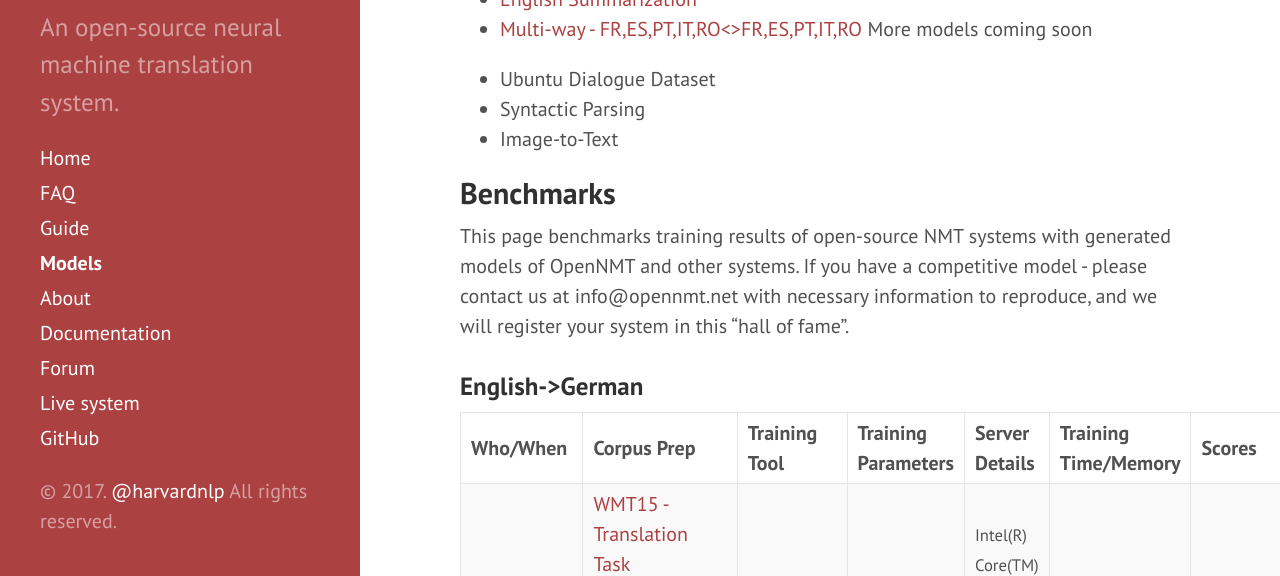
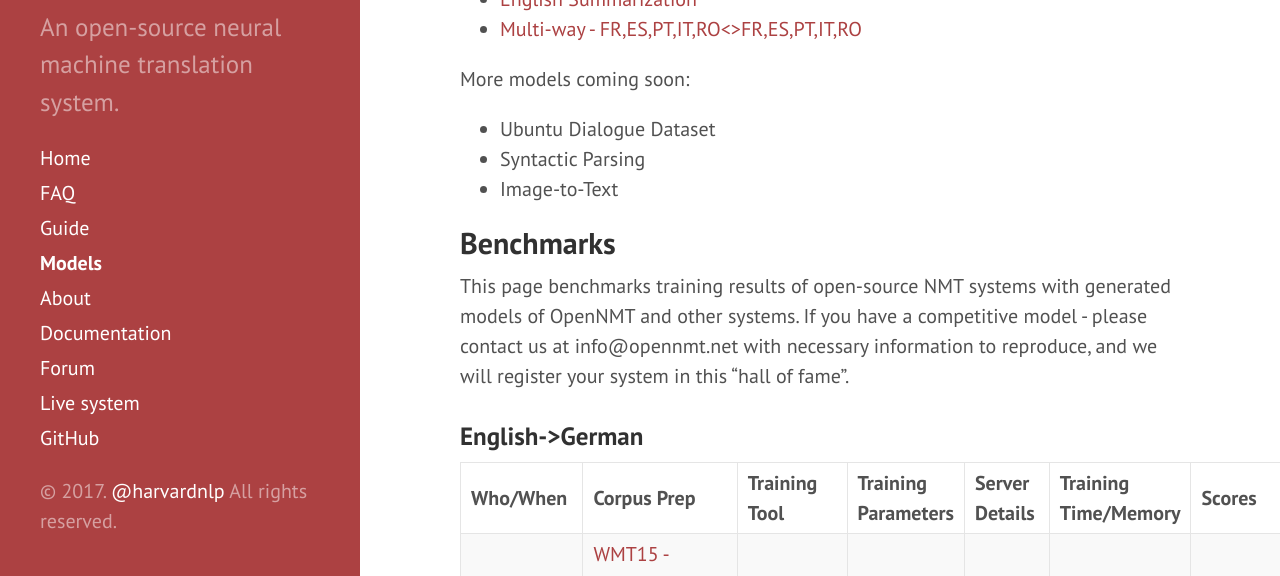
Before and after one commit to OpenNMT/opennmt.github.io, a Jekyll site: the page built from Models.md, in a window 1280 px wide and 900 px high, cut to the strip 324-900 px from the top of the window. Built offline with Jekyll 4.4.1, drawn with Linux system fonts in a browser that asks for light colours; part of the change alters nothing that is shown.

Commit message:
misc fix

```diff
--- a/Models.md
+++ b/Models.md
@@ -13,7 +13,8 @@ Available models trained using OpenNMT
 * [German -> English](https://s3.amazonaws.com/opennmt-models/onmt_baseline_wmt15-all.de-en_epoch13_8.98_release.t7)
 * [English Summarization](https://s3.amazonaws.com/opennmt-models/sum_model_epoch11_14.62.t7)
 * [Multi-way - FR,ES,PT,IT,RO<>FR,ES,PT,IT,RO](https://s3.amazonaws.com/opennmt-models/onmt_esfritptro-4-1000-600_epoch13_3.12_release.t7)
-More models coming soon
+
+More models coming soon:
 
 * Ubuntu Dialogue Dataset
 * Syntactic Parsing
@@ -32,7 +33,7 @@ If you have a competitive model - please contact us at info@opennmt.net with nec
 |:------------- |:--------------- |:-------------|:-------------------|:---------------|:-------------|:------|:-----|
 | 2016/20/12<br>Baseline | [WMT15 - Translation Task](http://www.statmt.org/wmt15/translation-task.html)<br><small>+ Raw Europarl v7<br>+ Common Crawl<br>+ News Commentary v10<br>OpenNMT `aggressive` tokenization<br>OpenNMT `preprocess.lua` default option (50k vocab, 50 max sent, shuffle) | OpenNMT `111f16a` | default options:<br>2 layers, RNN 500, WE 500, input feed<br>13 epochs | <small>Intel(R) Core(TM) i7-6800K CPU @ 3.40GHz, 256Gb Mem, trained on 1 GPU TITAN X (Pascal) | 355 min/epoch, 2.5Gb GPU usage | valid newstest2013:<br>PPL: 7.19<br>newstest2014 (cleaned):<br>NIST=5.5376<br>BLEU=0.1702 | 692M [here](https://s3.amazonaws.com/opennmt-models/onmt_baseline_wmt15-all.en-de_epoch13_7.19_release.t7) |
 
-WMT15 training and validation data also available [here](https://s3.amazonaws.com/opennmt-models/wmt15-de-en.tgz).
+WMT15 training and validation data also available [here](https://s3.amazonaws.com/opennmt-trainingdata/wmt15-de-en.tgz).
 
 ### German->English
 
@@ -40,13 +41,13 @@ WMT15 training and validation data also available [here](https://s3.amazonaws.co
 |:------------- |:--------------- |:-------------|:-------------------|:---------------|:-------------|:------|:-----|
 | 2016/20/12<br>Baseline | [WMT15 - Translation Task](http://www.statmt.org/wmt15/translation-task.html)<br><small>+ Raw Europarl v7<br>+ Common Crawl<br>+ News Commentary v10<br>OpenNMT `aggressive` tokenization<br>OpenNMT `preprocess.lua` default option (50k vocab, 50 max sent, shuffle) | OpenNMT `111f16a` | default options:<br>2 layers, RNN 500, WE 500, input feed<br>13 epochs | <small>Intel(R) Core(TM) i7-6800K CPU @ 3.40GHz, 256Gb Mem, trained on 1 GPU TITAN X (Pascal) | 346 min/epoch, 2.5Gb GPU usage | valid newstest2013:<br>PPL: 8.98<br>newstest2014 (cleaned):<br>NIST=6.4531<br>BLEU=0.2067 | 692M [here](https://s3.amazonaws.com/opennmt-models/onmt_baseline_wmt15-all.de-en_epoch13_8.98_release.t7) |
 
-WMT15 training and validation data also available [here](https://s3.amazonaws.com/opennmt-models/wmt15-de-en.tgz).
+WMT15 training and validation data also available [here](https://s3.amazonaws.com/opennmt-trainingdata/wmt15-de-en.tgz).
 
 ### Multi-way - FR,ES,PT,IT,RO<>FR,ES,PT,IT,RO
 
 Following [Toward Multilingual Neural Machine Translation with Universal Encoder and Decoder (Thanh-Le Ha et al, 2016)](https://arxiv.org/abs/1611.04798) and [Google's Multilingual Neural Machine Translation System: Enabling Zero-Shot Translation (Johnson et al, 2016)](https://arxiv.org/abs/1611.04558) we trained a multi-way engine between French, Spanish, Portuguese, Italian and Romanian.
 
-The corpus used is completely parallel - and there are only 200,000 sentences per language - the tokenized corpus with test, valid is [here](opennmt-trainingdata/multi-esfritptro-parallel-tokenized.tgz).
+The corpus used is completely parallel - and there are only 200,000 sentences per language - the tokenized corpus with test, valid is [here](https://s3.amazonaws.com/opennmt-trainingdata/multi-esfritptro-parallel-tokenized.tgz).
 
 | Who/When      | Corpus Prep     | Training Tool | Training Parameters | Server Details | Training Time/Memory | Scores | Model |
 |:------------- |:--------------- |:-------------|:-------------------|:---------------|:-------------|:------|:-----|
```
